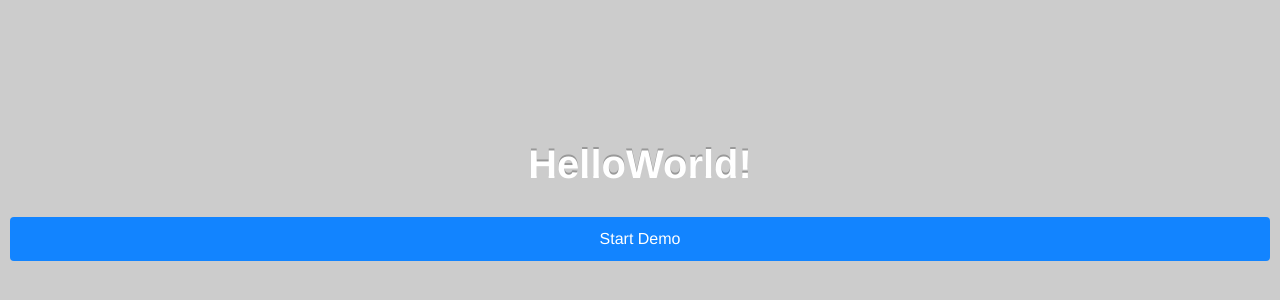
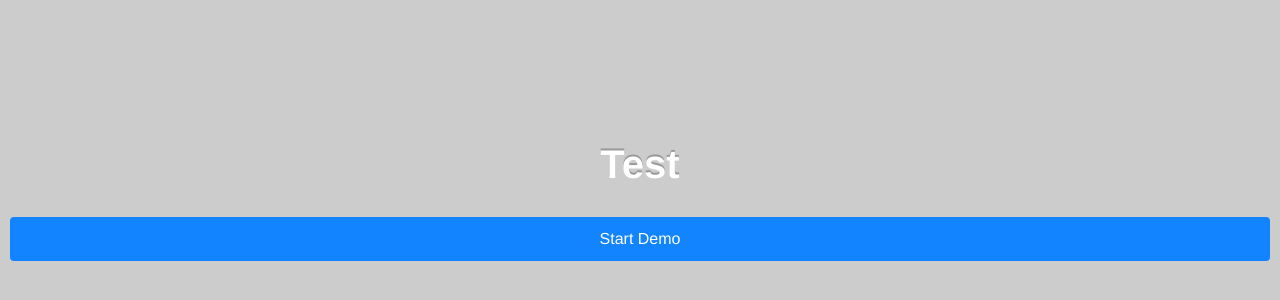
Before and after one commit to a131411y/sample, a plain HTML site: page www/index.html in a window 1280 px wide. Shown: the part 68-368 px from the top of the page. Drawn offline with Linux system fonts and the light colour scheme.

Commit message:
no message

```diff
--- a/www/index.html
+++ b/www/index.html
@@ -17,7 +17,7 @@
 </head>
 <body>
 
-    <h1>HelloWorld!</h1>
+    <h1>Test</h1>
     <a class="button--large" href="phonegap-demo.html">Start Demo</a>
 
 </body>
```
